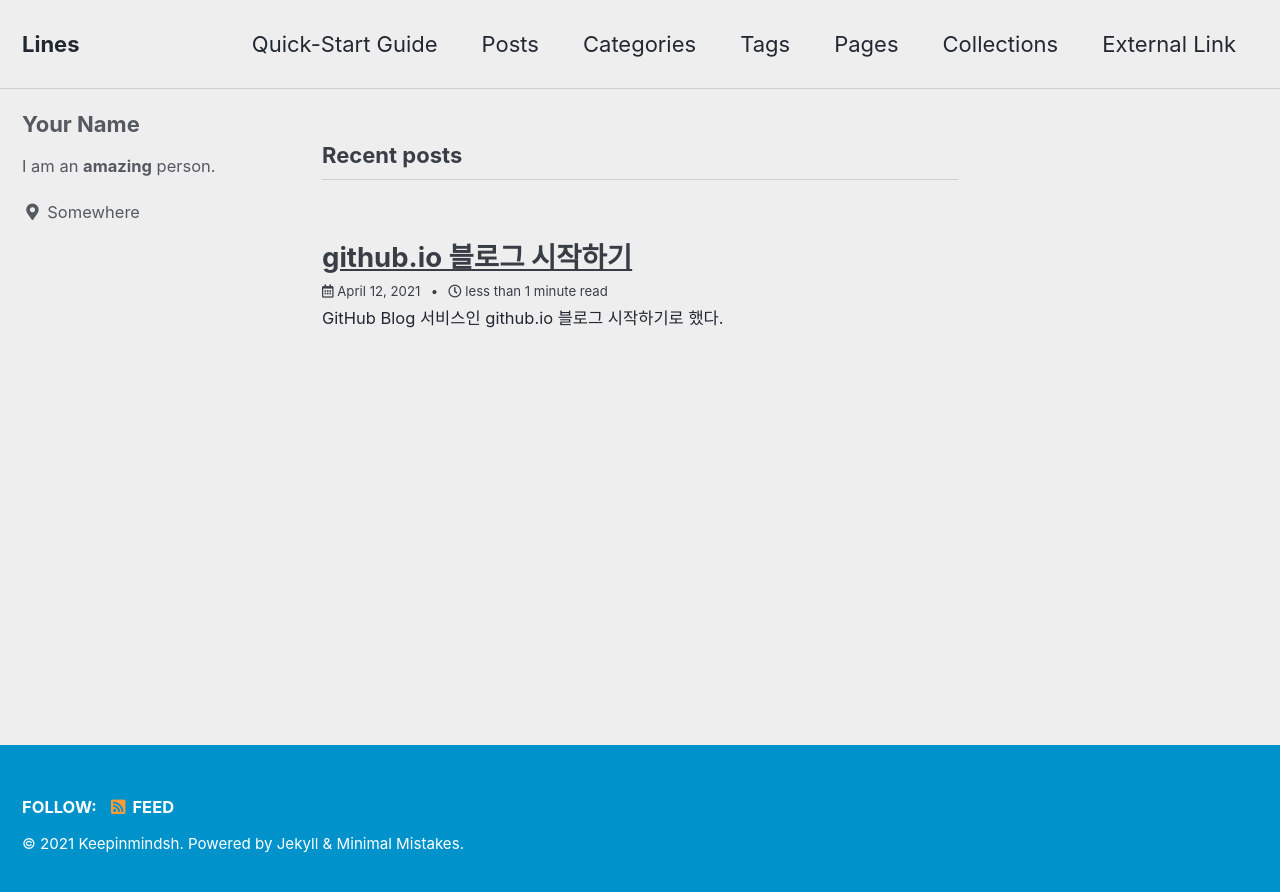
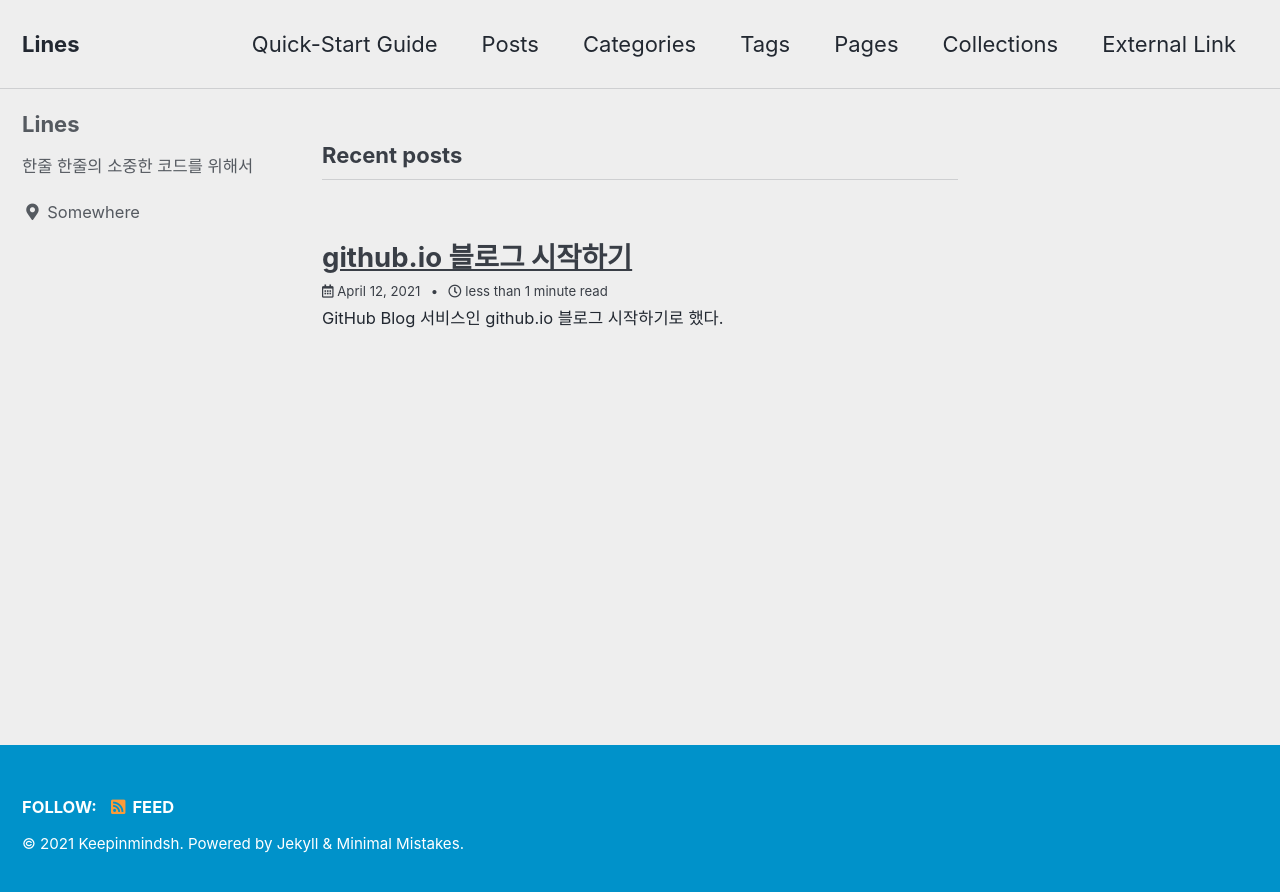
Before and after one commit to keepinmindsh/lines.io, a Jekyll site: the page built from index.html, in a window 1280 px wide. Shown: the top 892 px of the page. Built offline with Jekyll 4.4.1, drawn with Linux system fonts in a browser that asks for light colours; cached includes are drawn as plain includes; the list of posts is cut into pages by our own code.

Commit message:
Add config Setting

```diff
--- a/_config.yml
+++ b/_config.yml
@@ -94,9 +94,9 @@ analytics:
 
 # Site Author
 author:
-  name             : "Your Name"
+  name             : "Lines"
   avatar           : # path of avatar image, e.g. "/assets/images/bio-photo.jpg"
-  bio              : "I am an **amazing** person."
+  bio              : "한줄 한줄의 소중한 코드를 위해서"
   location         : "Somewhere"
   email            :
   links:
```
